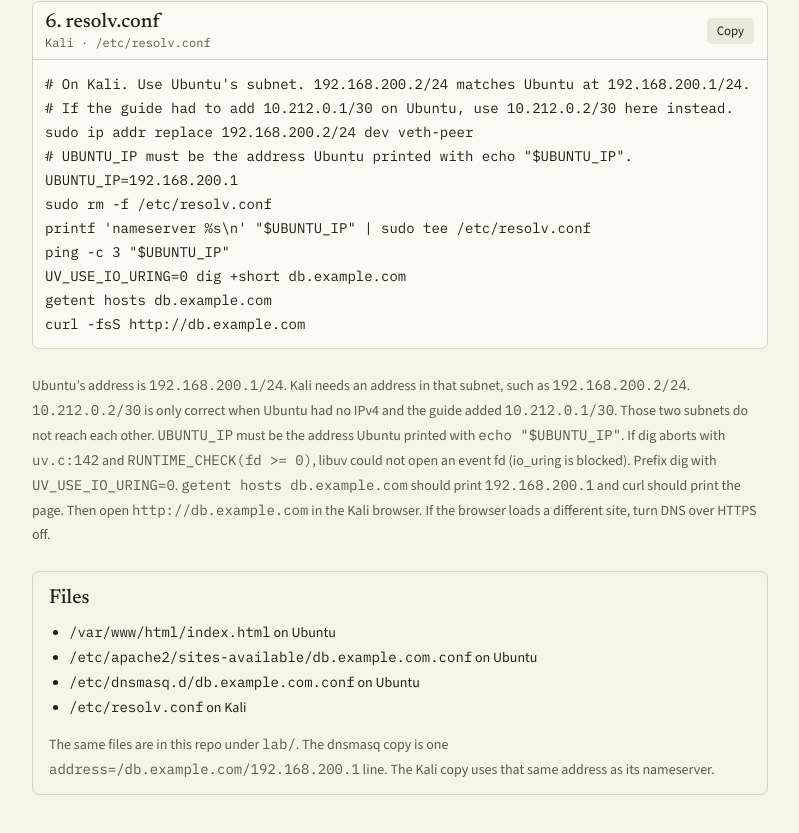
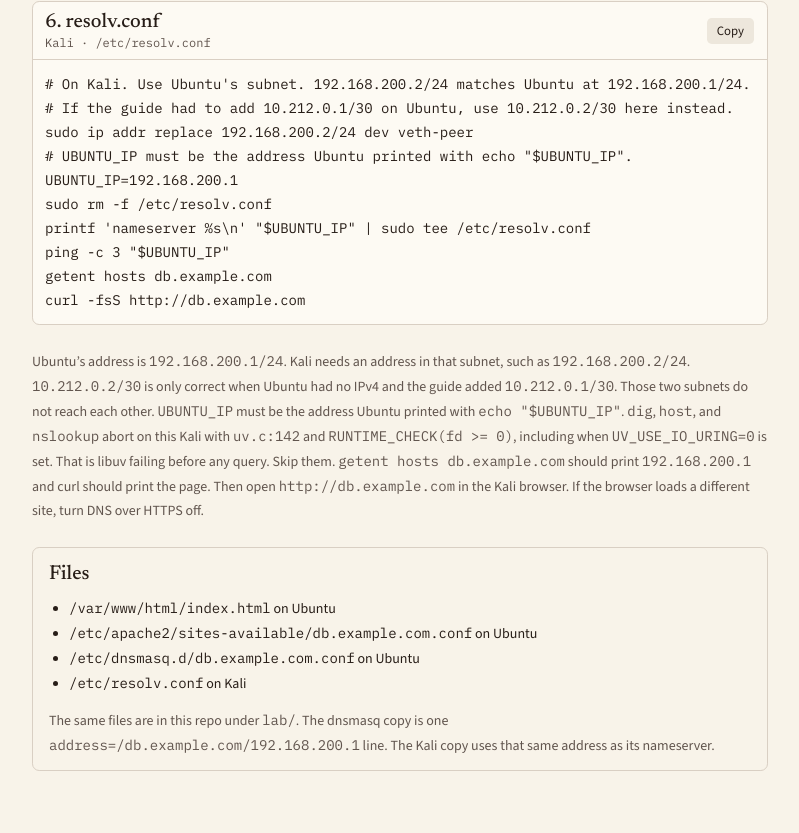
Before and after one commit to GalaticMatters/COM212labs, a Next.js app: page / in a window 1280 px wide. Shown: the part 2504-3337 px from the top of the page, without its empty margins (240-1039 px from the left). After the commit the page ends 3315 px from the top, so only its background shows below. Built offline with nearby package versions, Linux system fonts and the light colour scheme.

Commit message:
Skip dig on Kali when libuv aborts.
UV_USE_IO_URING=0 still crashes dig before it queries, so the Kali check uses getent and curl.

Co-authored-by: tonynguyen.test12 <tonynguyen.test12@gmail.com>

```diff
--- a/app/page.tsx
+++ b/app/page.tsx
@@ -74,7 +74,6 @@ UBUNTU_IP=192.168.200.1
 sudo rm -f /etc/resolv.conf
 printf 'nameserver %s\\n' "\$UBUNTU_IP" | sudo tee /etc/resolv.conf
 ping -c 3 "\$UBUNTU_IP"
-UV_USE_IO_URING=0 dig +short db.example.com
 getent hosts db.example.com
 curl -fsS http://db.example.com`,
 };
@@ -176,9 +175,9 @@ export default function Page() {
         <code className="font-mono">10.212.0.1/30</code>. Those two subnets do not reach each other.{" "}
         <code className="font-mono">UBUNTU_IP</code> must be the address Ubuntu printed with{" "}
         <code className="font-mono">{'echo "$UBUNTU_IP"'}</code>.{" "}
-        If dig aborts with <code className="font-mono">uv.c:142</code> and{" "}
-        <code className="font-mono">RUNTIME_CHECK(fd &gt;= 0)</code>, libuv could not open an event fd (io_uring is blocked).
-        Prefix dig with <code className="font-mono">UV_USE_IO_URING=0</code>.{" "}
+        <code className="font-mono">dig</code>, <code className="font-mono">host</code>, and <code className="font-mono">nslookup</code> abort on this Kali with{" "}
+        <code className="font-mono">uv.c:142</code> and <code className="font-mono">RUNTIME_CHECK(fd &gt;= 0)</code>, including when{" "}
+        <code className="font-mono">UV_USE_IO_URING=0</code> is set. That is libuv failing before any query. Skip them.{" "}
         <code className="font-mono">getent hosts db.example.com</code> should print{" "}
         <code className="font-mono">192.168.200.1</code> and curl should print the page.
         Then open <code className="font-mono">http://db.example.com</code> in the Kali browser.
```
